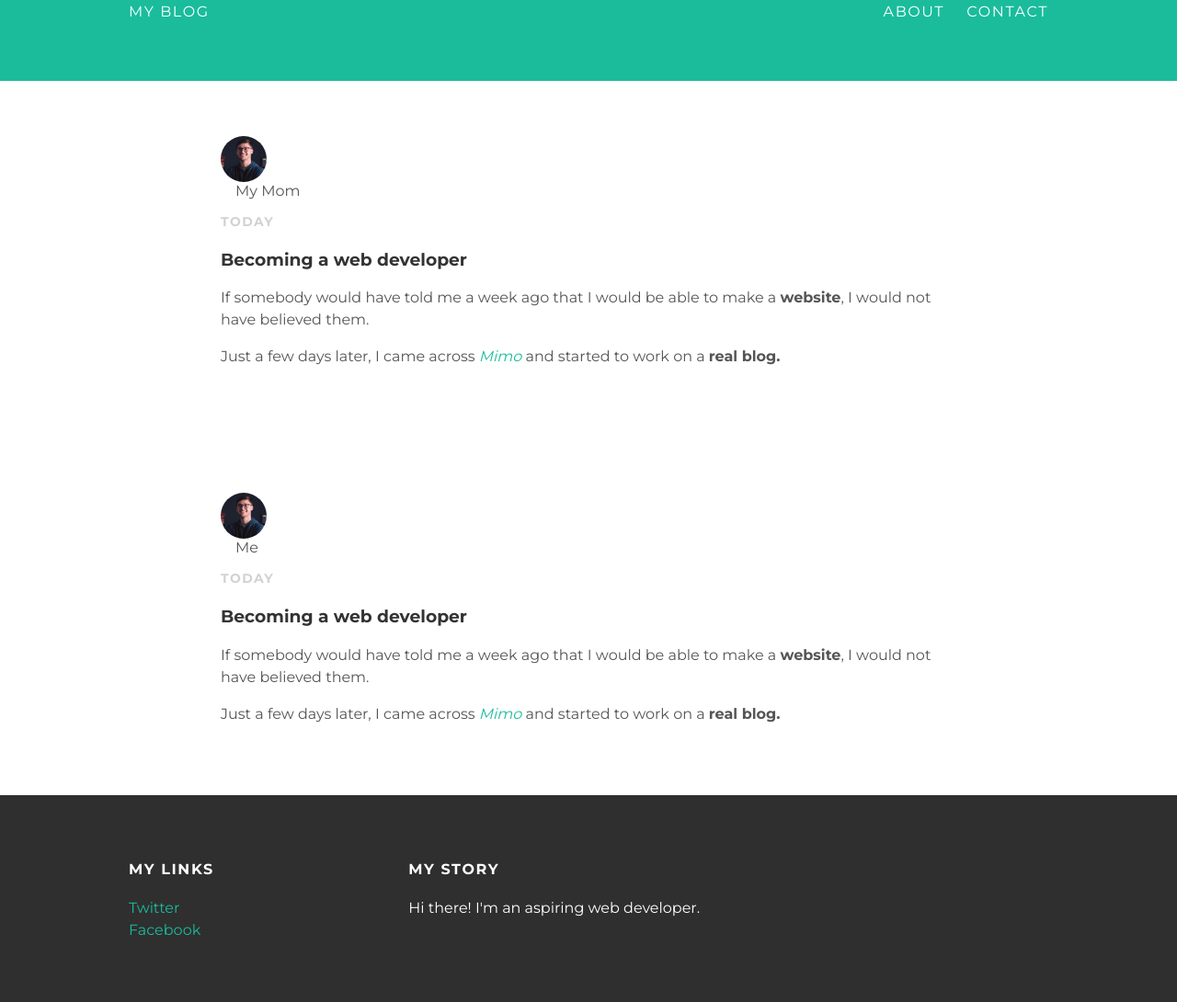
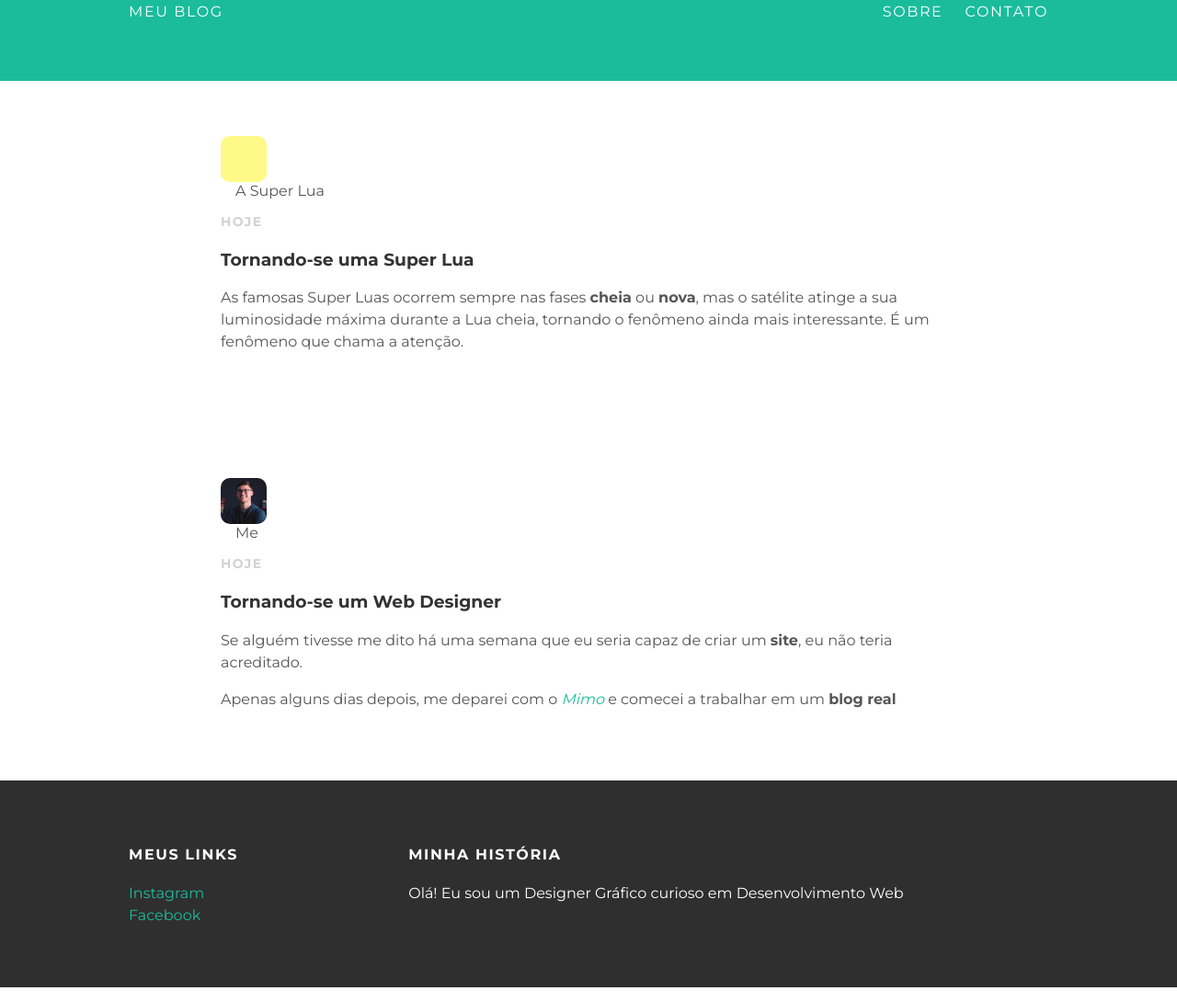
Before and after one commit to TiagoMaiaChieregatto/TiagoMaiaChieregatto.github.io, a plain HTML site: page index.html in a window 1280 px wide. Shown: the part 62-1152 px from the top of the page at 92% size. Drawn offline with Linux system fonts and the light colour scheme.

Commit message:
Add files via upload

```diff
--- a/index.html
+++ b/index.html
@@ -8,10 +8,10 @@
   <body>
     <div id="header">
       <div class="container">
-        <a id="header-tittle" href="index.html">My Blog</a>
+        <a id="header-tittle" href="index.html">Meu Blog</a>
         <ul id="header-nav">
-          <li><a href="about.html">About</a></li>
-          <li><a href="mailto:tiagomaiadg@gmail.com?subject=feedback">Contact</a></li>
+          <li><a href="about.html">Sobre</a></li>
+          <li><a href="mailto:tiagomaiadg@gmail.com?subject=feedback">Contato</a></li>
         </ul>
       </div>
     </div>
@@ -19,14 +19,13 @@
       <div class="container">
         <div class="post">
           <div class="post-author">
-            <img src="me.jpg" alt="my mom"><br>
-            <span>My Mom</span>
+            <img src="lua.png" alt="my mom"><br>
+            <span>A Super Lua</span>
           </div>
-          <p class="post-date">Today</p>
-          <h3 class="post-tittle">Becoming a web developer</h3>
+          <p class="post-date">Hoje</p>
+          <h3 class="post-tittle">Tornando-se uma Super Lua</h3>
           <div class="post-content">
-            <p>If somebody would have told me a week ago that I would be able to make a <strong>website</strong>, I would not have believed them.</p>
-            <p>Just a few days later, I came across <em><a href="https://getmimo.com">Mimo</a></em> and started to work on a <strong>real blog.</strong></p>
+            <p>As famosas Super Luas ocorrem sempre nas fases <strong>cheia</strong> ou <strong>nova</strong>, mas o satélite atinge a sua luminosidade máxima durante a Lua cheia, tornando o fenômeno ainda mais interessante. É um fenômeno que chama a atenção.</p>
           </div>
         </div>
       </div>
@@ -36,11 +35,11 @@
             <img src="me.jpg" alt="me"><br>
             <span>Me</span>
           </div>
-          <p class="post-date">Today</p>
-          <h3 class="post-tittle">Becoming a web developer</h3>
+          <p class="post-date">Hoje</p>
+          <h3 class="post-tittle">Tornando-se um Web Designer</h3>
           <div class="post-content">
-            <p>If somebody would have told me a week ago that I would be able to make a <strong>website</strong>, I would not have believed them.</p>
-            <p>Just a few days later, I came across <em><a href="https://getmimo.com">Mimo</a></em> and started to work on a <strong>real blog.</strong></p>
+            <p>Se alguém tivesse me dito há uma semana que eu seria capaz de criar um <strong>site</strong>, eu não teria acreditado.</p>
+            <p>Apenas alguns dias depois, me deparei com o <em><a href="https://getmimo.com">Mimo</a></em> e comecei a trabalhar em um <strong>blog real</strong></p>
           </div>
         </div>
       </div>
@@ -48,15 +47,15 @@
     <div id="footer">
       <div class="container">
         <div class="column">
-          <h4>My Links</h4>
+          <h4>Meus Links</h4>
             <p>
-              <a href="https://twitter.com/login?lang=pt">Twitter</a><br>
+              <a href="https://www.instagram.com/tiago.maiach/">Instagram</a><br>
               <a href="https://www.facebook.com/">Facebook</a>
             </p>
         </div>
         <div class="column">
-          <h4>My Story</h4>
-          <p>Hi there! I'm an aspiring web developer.</p>
+          <h4>Minha História</h4>
+          <p>Olá! Eu sou um Designer Gráfico curioso em Desenvolvimento Web</p>
         </div>
       </div>
     </div>
--- /dev/null
+++ b/script.js
@@ -0,0 +1,3 @@
+var part1 = "We're in here for ";
+bar part2 = "JavaScript";
+console.log(part1 + part2);
--- a/style.css
+++ b/style.css
@@ -86,7 +86,7 @@ a:hover {
   width: 50px;
   height: 50px;
   vertical-align: middle;
-  border-radius: 50%;
+  border-radius: 20%;
 }
 
 .post-author span {
```
Also changed, not shown: about.html (+5 -5 lines), lua.png (added).
